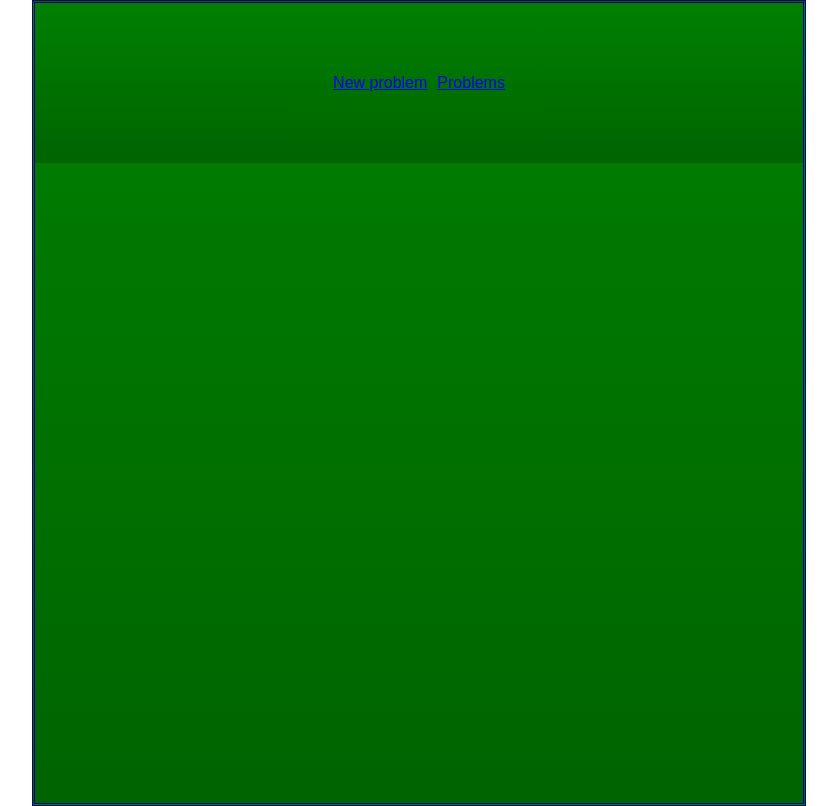
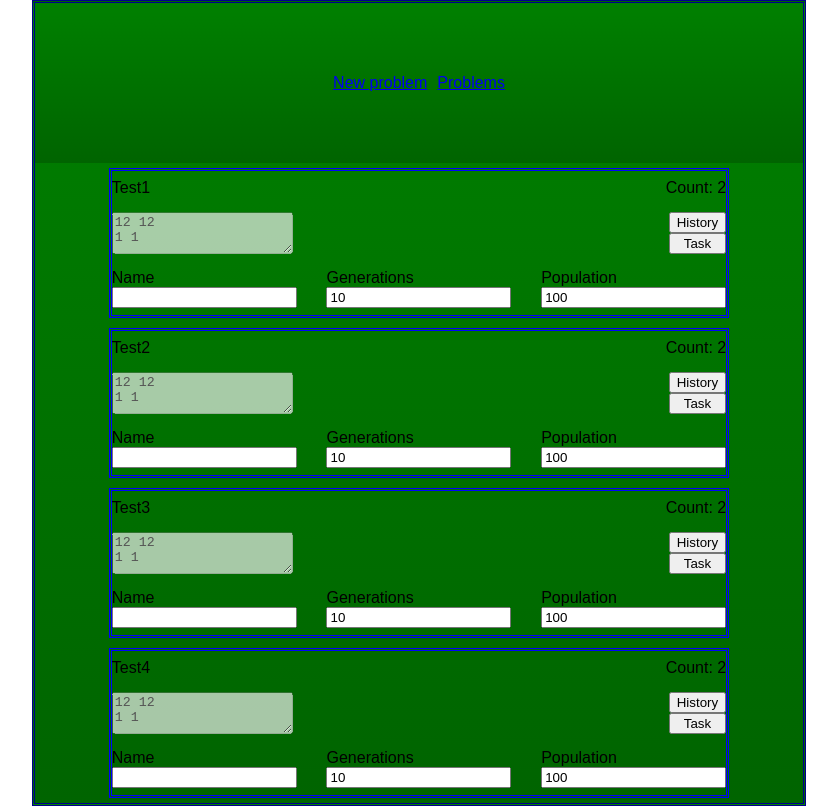
Before and after one commit to Rafal-Jenczelewski/Salesman, a React (Create React App) app in the folder Salesman/web/: page /problems in a window 1280 px wide. Shown: the whole page, without its empty margins (221-1058 px from the left). Built offline with nearby package versions, Linux system fonts and the light colour scheme.

Commit message:
Added problem list, requests work

```diff
--- a/Salesman/web/src/App.js
+++ b/Salesman/web/src/App.js
@@ -3,6 +3,7 @@ import NavBar from './components/NavBar'
 import {BrowserRouter, Route, Redirect} from "react-router-dom"
 import './styles/index.css';
 import NewProblemPage from './components/NewProblemPage'
+import ProblemsPage from './components/ProblemsPage'
 
 class App extends Component {
     render() {
@@ -11,7 +12,7 @@ class App extends Component {
                 <div className="App">
                     <NavBar/>
                     <Route path={"/new"} component={NewProblemPage}/>
-                    <Route path={"/problems"}/>
+                    <Route path={"/problems"} component={ProblemsPage}/>
                     <Redirect from={"/"} to={"/problems"}/>
                 </div>
             </BrowserRouter>
--- a/Salesman/web/src/components/NavBar.js
+++ b/Salesman/web/src/components/NavBar.js
@@ -1,6 +1,4 @@
 import React, {Component} from 'react'
-import {Sticky, StickyContainer} from 'react-sticky'
-import {} from 'react-sticky'
 import {Link} from 'react-router-dom'
 
 
--- a/Salesman/web/src/components/NewProblemPage.js
+++ b/Salesman/web/src/components/NewProblemPage.js
@@ -1,8 +1,12 @@
 import React, {Component} from 'react';
 import '../styles/newProblemPage.css';
+import {postInstance} from '../requests/requests'
+
+const classPrefix = "new-problem-";
 
 class NewProblemPage extends Component {
     state = {
+        name: '',
         matrixInput: '',
         citiesCount: '',
         type: 'file',
@@ -12,10 +16,18 @@ class NewProblemPage extends Component {
     constructor(props) {
         super(props);
 
+        this.nameChange = this.nameChange.bind(this);
         this.matrixChange = this.matrixChange.bind(this);
         this.countChange = this.countChange.bind(this);
         this.typeChange = this.typeChange.bind(this);
         this.fileChange = this.fileChange.bind(this);
+        this.submit = this.submit.bind(this);
+    }
+
+    nameChange(e) {
+        this.setState({
+            name: e.target.value
+        })
     }
 
     matrixChange(e) {
@@ -30,7 +42,7 @@ class NewProblemPage extends Component {
         }
 
         this.setState({
-            citiesCount: e.target.value
+            citiesCount: e.target.value - 0
         });
     }
 
@@ -47,10 +59,19 @@ class NewProblemPage extends Component {
         })
     }
 
+    submit() {
+        postInstance({
+            title: this.state.name,
+            graph: this.state.matrixInput,
+            cityCount: this.state.citiesCount,
+            owner_id: 1
+        })
+    }
+
     render() {
         let content = null;
         if (this.state.type === 'manual')
-            content = <div className={'matrix-inputs'}>
+            content = <div className={classPrefix + 'matrix-inputs'}>
                 <div>
                     <label htmlFor={'matrix-input'}>Matrix: </label>
                     <textarea id={'matrix-input'} value={this.state.matrixInput}
@@ -63,28 +84,31 @@ class NewProblemPage extends Component {
                 </div>
             </div>;
         else if (this.state.type === 'file')
-            content = <div className={'matrix-inputs'}>
+            content = <div className={classPrefix + 'matrix-inputs'}>
                 <label>Choose a file <input type={'file'} accept={".txt"} onChange={this.fileChange}/></label>
             </div>;
 
         let className = this.state.type === "file" ? " small" : "";
 
-        return <div className={'content new-problem' + className}>
-            <div className={'desc'}>
+        return <div className={"content " + classPrefix + 'inputs' + className}>
+            <div className={classPrefix + 'desc'}>
                 <p>
                     Here, you can add new problem to your account. You can use .txt file with matrix of costs, or input
                     the
                     matrix yourself.
                 </p>
-                <div className={'radio'}>
+                <div className={classPrefix + 'radio'}>
                     <label>File <input type={'radio'} name={'upload-type'} value={'file'} onChange={this.typeChange}
                                   checked={this.state.type === 'file'}/></label>
                     <label>Manual <input type={'radio'} name={'upload-type'} value={'manual'} onChange={this.typeChange}
                                   checked={this.state.type === 'manual'}/></label>
                 </div>
             </div>
+            <div className={classPrefix + 'name'}>
+                <label>Name <input type={"text"} onChange={this.nameChange} value={this.state.name}/></label>
+            </div>
             {content}
-            <button className={'upload-button'}>Upload</button>
+            <button className={classPrefix + 'upload-button'} onClick={this.submit}>Upload</button>
         </div>;
     }
 }
--- /dev/null
+++ b/Salesman/web/src/components/Problem.js
@@ -0,0 +1,82 @@
+import React, {Component} from 'react'
+import "../styles/problem.css"
+import {postTask} from '../requests/requests'
+
+const classPrefix = "problem-";
+
+class Problem extends Component {
+    state = {
+        taskName: '',
+        population: 100,
+        generations: 10
+    };
+
+    constructor(props) {
+        super(props);
+
+        this.nameChange = this.nameChange.bind(this);
+        this.generationsChange = this.generationsChange.bind(this);
+        this.populationChange = this.populationChange.bind(this);
+        this.submitTask = this.submitTask.bind(this);
+    }
+
+    nameChange(e) {
+        this.setState({
+            taskName: e.target.value
+        })
+    }
+
+    populationChange(e) {
+        this.setState({
+            population: e.target.value - 0
+        })
+    }
+
+    generationsChange(e) {
+        this.setState({
+            generations: e.target.value - 0
+        })
+    }
+
+    submitTask() {
+        postTask({
+            title: this.state.taskName,
+            status: "0",
+            owner_id: 1,
+            instance_id: this.props.id,
+            population: this.state.population,
+            generations: this.state.generations
+        })
+    }
+
+    render() {
+        return <div className={classPrefix + "main"}>
+            <div className={classPrefix + "header"}>
+                <span>{this.props.name}</span>
+                <span>Count: {this.props.cityCount}</span>
+            </div>
+            <div className={classPrefix + "content"}>
+                <textarea disabled={true}>{this.props.graph}</textarea>
+                <div className={classPrefix + 'buttons'}>
+                    <button>History</button>
+                    <button onClick={this.submitTask}>Task</button>
+                </div>
+            </div>
+            <div className={classPrefix + "task"}>
+                <div className={classPrefix + "input"}><label>Name </label><input type={'text'}
+                                                                                  value={this.state.taskName}
+                                                                                  onChange={this.nameChange}/></div>
+                <div className={classPrefix + "input"}><label>Generations </label><input type={'text'}
+                                                                                         value={this.state.generations}
+                                                                                         onChange={this.generationsChange}/>
+                </div>
+                <div className={classPrefix + "input"}><label>Population </label><input type={'text'}
+                                                                                        value={this.state.population}
+                                                                                        onChange={this.populationChange}/>
+                </div>
+            </div>
+        </div>
+    }
+}
+
+export default Problem;
--- /dev/null
+++ b/Salesman/web/src/components/ProblemsPage.js
@@ -0,0 +1,35 @@
+import React, {Component} from 'react'
+import Problem from './Problem'
+import {getInstances} from '../requests/requests'
+
+const classPrefix = "problems-"
+
+class ProblemsPage extends Component {
+    state = {
+        instances: []
+    };
+
+    componentDidMount() {
+        let instances = getInstances();
+        this.setState({
+            instances: instances
+        });
+    }
+
+    render() {
+        let instances = this.state.instances.map(e => <Problem
+            key={e.id}
+            id={e.id}
+            name={e.name}
+            graph={e.graph}
+            cityCount={e.cityCount}
+            owner_id={e.owner_id}
+        />);
+
+        return <div className={classPrefix + "instances content"}>
+            {instances}
+        </div>
+    }
+}
+
+export default ProblemsPage;
--- a/Salesman/web/src/requests/requests.js
+++ b/Salesman/web/src/requests/requests.js
@@ -1,3 +1,51 @@
-export const testRequest = function() {
-    return Promise.resolve({status: 500})
-};
+const api = "http://127.0.0.1:8000/tsp/";
+
+export function postInstance(instance) {
+    return fetch(api + "instances/", {
+        method: 'post',
+        body: JSON.stringify(instance)
+    }).then(res => res.status)
+}
+
+export function postTask(task) {
+    return fetch(api + "task", {
+        method: "post",
+        body: JSON.stringify(task)
+    })
+}
+
+export function getInstances() {
+    // return fetch(api + "instances/")
+    //     .then(res => res.json())
+    //     // .then(json => json.)
+    return [
+        {
+            id: 1,
+            name: "Test1",
+            graph: "12 12\n1 1",
+            cityCount: 2,
+            owner_id: 1
+        },
+        {
+            id: 2,
+            name: "Test2",
+            graph: "12 12\n1 1",
+            cityCount: 2,
+            owner_id: 1
+        },
+        {
+            id: 3,
+            name: "Test3",
+            graph: "12 12\n1 1",
+            cityCount: 2,
+            owner_id: 1
+        },
+        {
+            id: 4,
+            name: "Test4",
+            graph: "12 12\n1 1",
+            cityCount: 2,
+            owner_id: 1
+        }
+    ]
+}
--- a/Salesman/web/src/styles/newProblemPage.css
+++ b/Salesman/web/src/styles/newProblemPage.css
@@ -1,19 +1,23 @@
-.new-problem {
+.new-problem-inputs {
     display: grid;
-    grid-template-rows: 30% 50% 20%;
+    grid-template-rows: 30% 10% 40% 10%;
     grid-template-columns: 10% 80% 10%;
     grid-template-areas: ". desc ."
+    ". name ."
     ". inputs ."
     ". btn .";
 }
 
-.desc {
+.new-problem-desc {
     grid-area: desc;
     text-align: center;
 }
 
-.matrix-inputs {
+.new-problem-matrix-inputs {
     grid-area: inputs;
+    display: flex;
+    flex-direction: row;
+    justify-content: space-between;
 }
 
 #matrix-input {
@@ -29,28 +33,36 @@
     height: 20px;
 }
 
-.upload-button {
+.new-problem-upload-button {
     height: 20px;
     width: 80px;
     grid-area: btn;
 }
 
-.radio {
+.new-problem-radio {
     display: flex;
     flex-direction: column;
     justify-content: flex-start;
     align-items: center;
 }
 
-.new-problem.small {
-    grid-template-rows: 30% 20% 20% 30%;
+.new-problem-inputs.small {
+    grid-template-rows: 30% 10% 20% 20% 20%;
     grid-template-columns: 10% 80% 10%;
     grid-template-areas: ". desc ."
+    ". name ."
     ". inputs ."
     ". btn ."
     ". . .";
 }
 
+.new-problem-name {
+    grid-area: name;
+    display: flex;
+    flex-direction: row;
+    justify-content: center;
+}
+
 label {
     vertical-align: top;
 }
--- /dev/null
+++ b/Salesman/web/src/styles/problem.css
@@ -0,0 +1,41 @@
+.problem-main {
+    display: flex;
+    flex-direction: column;
+    justify-content: space-around;
+    width: 80%;
+    margin: 5px auto;
+
+    border: double blue;
+
+    height: 30%;
+}
+
+.problem-header {
+    display: flex;
+    flex-direction: row;
+    justify-content: space-between;
+}
+
+.problem-content {
+    display: flex;
+    flex-direction: row;
+    justify-content: space-between;
+}
+
+.problem-buttons {
+    display: flex;
+    flex-direction: column;
+    justify-content: space-between;
+}
+
+.problem-task {
+    display: flex;
+    flex-direction: row;
+    justify-content: space-between;
+}
+
+.problem-input {
+    display: flex;
+    flex-direction: column;
+    justify-items: flex-start;
+}
--- /dev/null
+++ b/Salesman/web/src/styles/problemsPage.css
@@ -0,0 +1,6 @@
+.problems-instances {
+    display: flex;
+    flex-direction: column;
+    justify-content: space-between;
+    align-items: center;
+}
```
